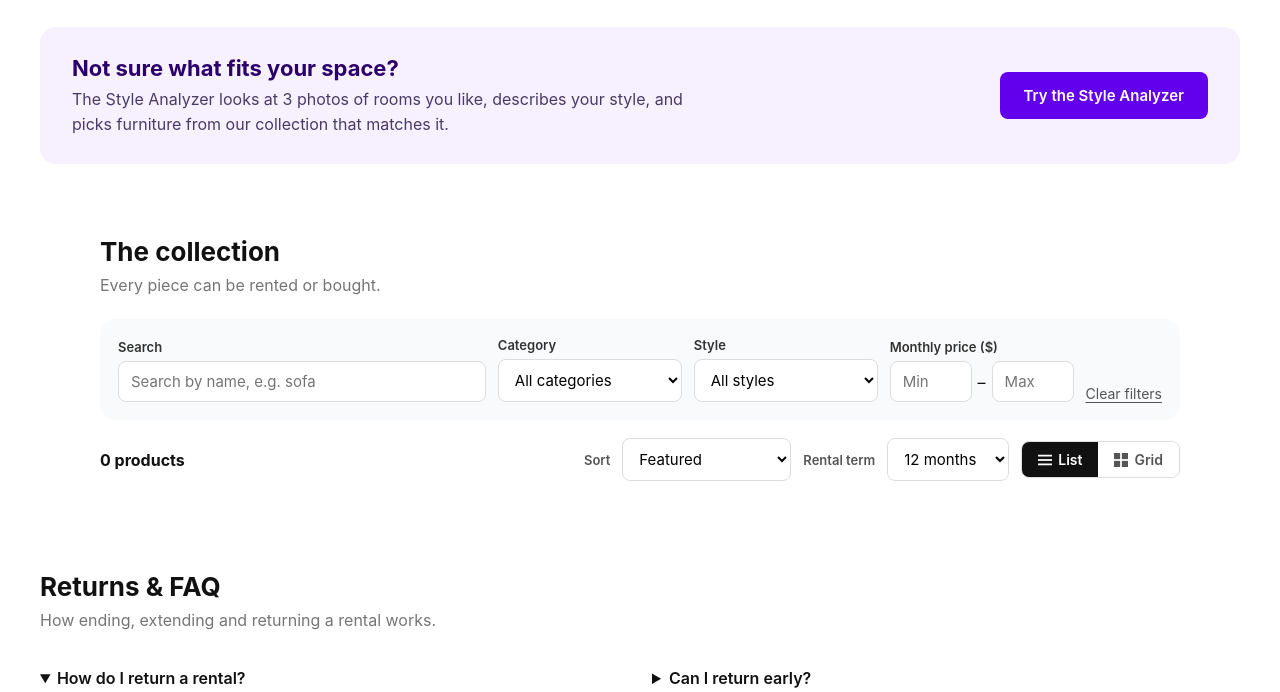
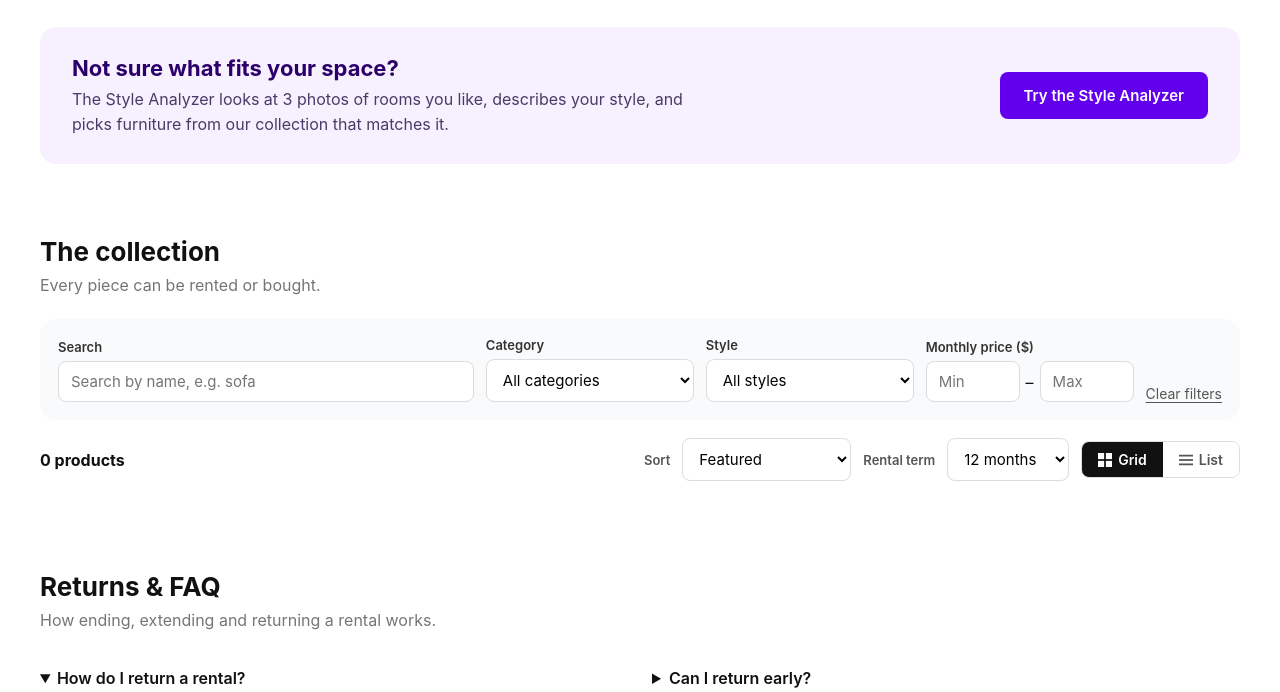
Before and after one commit to vvn-hsu/modoya, a Flask app: template templates/index.html in a window 1280 px wide. Shown: the part 1014-1706 px from the top of the page. Run offline with Flask 3, Linux system fonts and the light colour scheme; the template is opened without the code that fills it, so the values that code supplies are empty.

Commit message:
Show the catalogue as a grid by default; List stays available
Co-Authored-By: Claude Opus 5.5 <noreply@anthropic.com>
Claude-Session: https://claude.ai/code/session_01JY3TkZEp6VvLCp14KeHt6K

```diff
--- a/templates/index.html
+++ b/templates/index.html
@@ -142,7 +142,7 @@
     </div>
 </section>
 
-<section class="section catalogue-list" id="catalogue">
+<section class="section" id="catalogue">
     <h2 class="section-heading">The collection</h2>
     <p class="section-sub">Every piece can be rented or bought.</p>
 
@@ -194,17 +194,17 @@
                 {% endfor %}
             </select>
             <div class="view-toggle" role="group" aria-label="View">
-                <button type="button" data-view="list" aria-pressed="true">
+                <button type="button" data-view="grid" aria-pressed="true">
+                    <svg width="14" height="14" viewBox="0 0 16 16" fill="currentColor" aria-hidden="true"><rect width="7" height="7"/><rect x="9" width="7" height="7"/><rect y="9" width="7" height="7"/><rect x="9" y="9" width="7" height="7"/></svg>Grid
+                </button>
+                <button type="button" data-view="list" aria-pressed="false">
                     <svg width="14" height="14" viewBox="0 0 16 16" fill="currentColor" aria-hidden="true"><rect y="2" width="16" height="2"/><rect y="7" width="16" height="2"/><rect y="12" width="16" height="2"/></svg>List
-                </button>
-                <button type="button" data-view="grid" aria-pressed="false">
-                    <svg width="14" height="14" viewBox="0 0 16 16" fill="currentColor" aria-hidden="true"><rect width="7" height="7"/><rect x="9" width="7" height="7"/><rect y="9" width="7" height="7"/><rect x="9" y="9" width="7" height="7"/></svg>Grid
                 </button>
             </div>
         </div>
     </div>
 
-    <div class="furniture-grid list-view" id="main-grid">
+    <div class="furniture-grid" id="main-grid">
         {% for item in items %}
         <article class="item-card" data-index="{{ loop.index0 }}" data-name="{{ item.name|lower }}" data-search="{{ (item.name ~ ' ' ~ item.category)|lower }}"
                  data-category="{{ item.category }}" data-style="{{ item.style }}" data-rent="{{ item.monthly_rent }}">
@@ -354,7 +354,7 @@
     document.getElementById('clear-filters').addEventListener('click', clearFilters);
     document.getElementById('empty-clear').addEventListener('click', clearFilters);
 
-    // List view is the default; a viewer's own choice is remembered on this device.
+    // Grid view is the default; a viewer's own choice is remembered on this device.
     const viewButtons = document.querySelectorAll('.view-toggle button');
     const setView = (view) => {
         grid.classList.toggle('list-view', view === 'list');
@@ -363,7 +363,7 @@
         try { localStorage.setItem('modoya-view', view); } catch (e) {}
     };
     viewButtons.forEach((b) => b.addEventListener('click', () => setView(b.dataset.view)));
-    try { if (localStorage.getItem('modoya-view') === 'grid') setView('grid'); } catch (e) {}
+    try { if (localStorage.getItem('modoya-view') === 'list') setView('list'); } catch (e) {}
 })();
 </script>
 {% endblock %}
```
